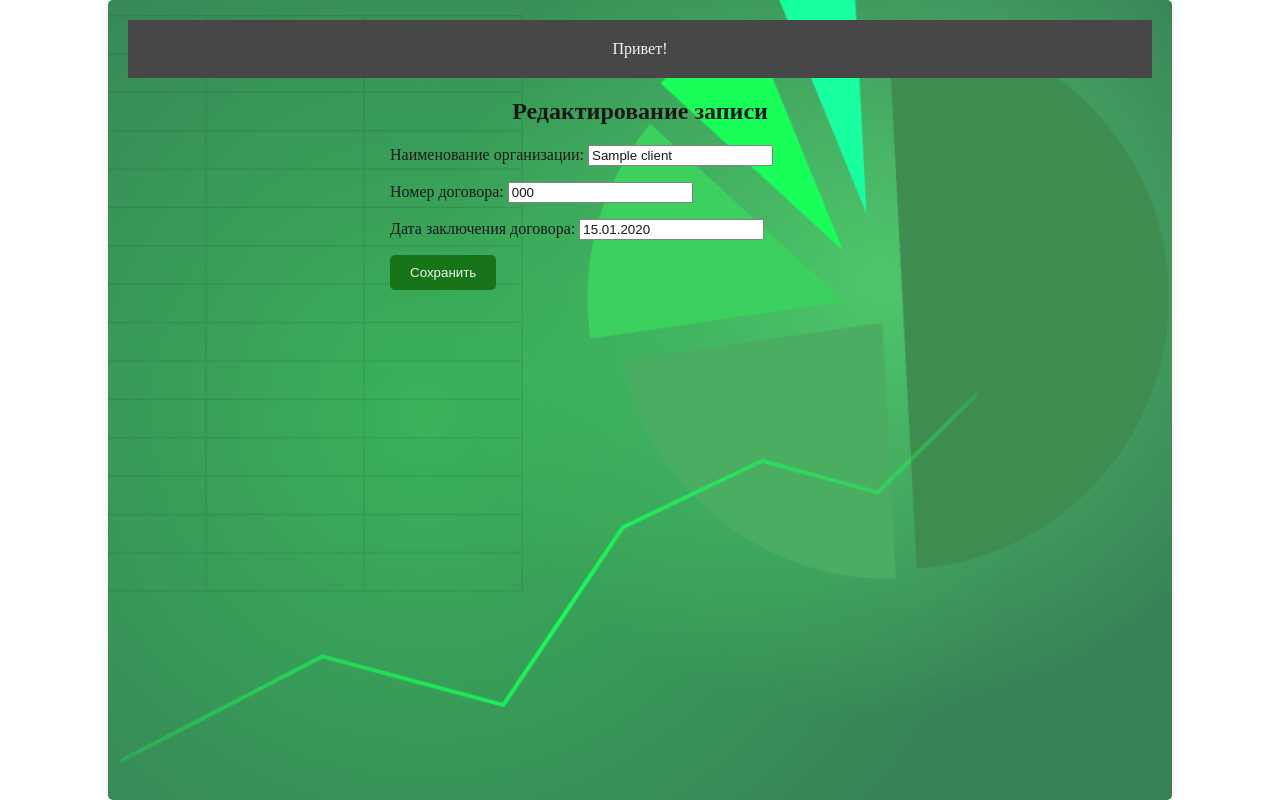
After one commit to KroshkaByte/Melnichanka, a Django app: page /clients/edit/1/ in a window 1280 px wide. The commit adds this page. Run offline with Django 4.2, Linux system fonts and the light colour scheme; tables that the repository leaves empty hold one stand-in row (values such as "Sample post").

Commit message:
+edit client def, change styles login/registration/add client/

```diff
--- a/melnichanka/clients/forms.py
+++ b/melnichanka/clients/forms.py
@@ -1,29 +1,34 @@
 from django import forms
-from django.forms import ModelForm
-
-
 from .models import Clients
 
 
 class ClientsAddForm(forms.Form):
     # Основная информация
-    client_name = forms.CharField(max_length=100, label="Название предприятия")
+    client_name = forms.CharField(max_length=100, label="Наименование организации")
     contract_number = forms.CharField(max_length=50, label="Номер договора")
     contract_date = forms.DateField(
         label="Дата заключения договора",
         widget=forms.DateInput(attrs={"type": "date"}),
     )
     director_position = forms.CharField(max_length=100, label="Должность директора")
-    director_name = forms.CharField(max_length=100, label="Имя директора")
-    special_marks = forms.CharField(max_length=200, label="Специальнные отметки")
+    director_name = forms.CharField(max_length=100, label="ФИО директора")
 
     # ЖД реквизиты
-    destination_station_name = forms.CharField(max_length=100, label="Имя ЖД станции")
+    destination_station_name = forms.CharField(
+        max_length=100, label="Наименование ЖД станции"
+    )
     destination_station_id = forms.IntegerField(label="Номер ЖД станции")
     receiver_name = forms.CharField(max_length=100, label="Имя получателя")
     receiver_id = forms.IntegerField(label="Номер получателя")
     receiver_okpo = forms.IntegerField(label="ОКПО")
     receiver_adress = forms.CharField(max_length=200, label="Адрес получателя")
+    special_marks = forms.CharField(max_length=200, label="Особые отметки")
 
     # Номер приложения
     last_application_number = forms.CharField(max_length=50, label="Номер приложения")
+
+
+class ClientsEditForm(forms.ModelForm):
+    class Meta:
+        model = Clients
+        fields = ["client_name", "contract_number", "contract_date"]
--- a/melnichanka/clients/models.py
+++ b/melnichanka/clients/models.py
@@ -4,7 +4,7 @@ from django.db import models
 class Clients(models.Model):
     # Основная информация
     client_name = models.CharField(
-        max_length=100, blank=True, verbose_name="Название предприятия"
+        max_length=100, blank=True, verbose_name="Наименование организации"
     )
     contract_number = models.CharField(
         max_length=50, blank=True, verbose_name="Номер договора", unique=True
@@ -13,14 +13,11 @@ class Clients(models.Model):
     director_position = models.CharField(
         max_length=100, verbose_name="Должность директора"
     )
-    director_name = models.CharField(max_length=100, verbose_name="Имя директора")
-    special_marks = models.CharField(
-        max_length=200, verbose_name="Специальнные отметки"
-    )
+    director_name = models.CharField(max_length=100, verbose_name="ФИО директора")
 
     # ЖД реквизиты
     destination_station_name = models.CharField(
-        max_length=100, verbose_name="Имя ЖД станции"
+        max_length=100, verbose_name="Наименование ЖД станции"
     )
     destination_station_id = models.PositiveIntegerField(
         verbose_name="Номер ЖД станции"
@@ -29,6 +26,7 @@ class Clients(models.Model):
     receiver_id = models.PositiveIntegerField(verbose_name="Номер получателя")
     receiver_okpo = models.PositiveIntegerField(verbose_name="ОКПО")
     receiver_adress = models.CharField(max_length=200, verbose_name="Адрес получателя")
+    special_marks = models.CharField(max_length=200, verbose_name="Особые отметки")
 
     # Номер приложения
     last_application_number = models.CharField(
--- a/melnichanka/clients/urls.py
+++ b/melnichanka/clients/urls.py
@@ -4,5 +4,6 @@ from . import views
 
 urlpatterns = [
     path("", views.clients_home_view, name="clients_home"),
-    path("clients_add/", views.clients_add_view, name="clients_add"),
+    path("add/", views.clients_add_view, name="clients_add"),
+    path("edit/<int:pk>/", views.clients_edit_view, name="clients_edit"),
 ]
--- a/melnichanka/clients/views.py
+++ b/melnichanka/clients/views.py
@@ -1,6 +1,7 @@
-from django.shortcuts import redirect, render
+from django.shortcuts import get_object_or_404, redirect, render
 
-from .forms import ClientsAddForm
+from .forms import ClientsAddForm, ClientsEditForm
+
 
 from .models import Clients
 
@@ -25,3 +26,14 @@ def clients_add_view(request):
 
     data = {"form": form}
     return render(request, "clients/clnt_add.html", data)
+
+
+def clients_edit_view(request, pk):
+    instance = get_object_or_404(Clients, pk=pk)
+    form = ClientsEditForm(request.POST or None, instance=instance)
+
+    if request.method == "POST" and form.is_valid():
+        form.save()
+        return redirect("clients_home")
+
+    return render(request, "clients/clnt_edit.html", {"form": form})
--- /dev/null
+++ b/melnichanka/templates/clients/clnt_edit.html
@@ -0,0 +1,12 @@
+{% extends "base.html" %}
+
+{% block title %}Редактирование записи{% endblock %}
+
+{% block content %}
+<h2>Редактирование записи</h2>
+<form method="post">
+  {% csrf_token %}
+  {{ form.as_p }}
+  <button type="submit">Сохранить</button>
+</form>
+{% endblock %}
--- a/melnichanka/templates/clients/clnt_home.html
+++ b/melnichanka/templates/clients/clnt_home.html
@@ -3,17 +3,17 @@
 {% block title %}title{% endblock %}
 
 {% block content %}
-<button onclick="location.href = '/clients/clients_add'">Добавить</button>
+<button onclick="location.href = '{% url 'clients_add' %}'">Добавить клиента</button>
 <button onclick="location.href = '#'">Изменить клиента</button>
 <button onclick="location.href = '#'">Удалить клиента</button>
 
 <table border="1" align="center">
     <thead>
         <tr style="text-align: right;">
-          <th>Название предприятия</th>
+          <th>Наименование организации</th>
           <th>Номер договора</th>
           <th>Дата заключения договора</th>
-          <th>Имя директора</th>
+          <th>ФИО директора</th>
           <th>Специальнные отметки</th>
         </tr>
     </thead>
--- a/melnichanka/users/static/users/css/styles.css
+++ b/melnichanka/users/static/users/css/styles.css
@@ -204,6 +204,30 @@ html {
     vertical-align: top;
 }
 
+.form-label-cli {
+    display: inline-block;
+    min-width: 190px;
+    vertical-align: top;
+    margin-right: 20px;
+    text-align: right;
+}
+
+.button-client-add{
+    text-align: center;
+}
+
+.form-label-reg {
+    display: inline-block;
+    min-width: 180px;
+    vertical-align: top;
+    margin-right: 20px;
+    text-align: right;
+}
+
+.button-reg{
+        text-align: center;
+}
+
 .form-error ul {
     list-style: none;
     padding: 0;
```
Also changed, not shown: melnichanka/templates/clients/clnt_add.html (+4 -3 lines), melnichanka/templates/registration/login.html (+7 -1 lines), melnichanka/templates/registration/signup.html (+8 -2 lines).
